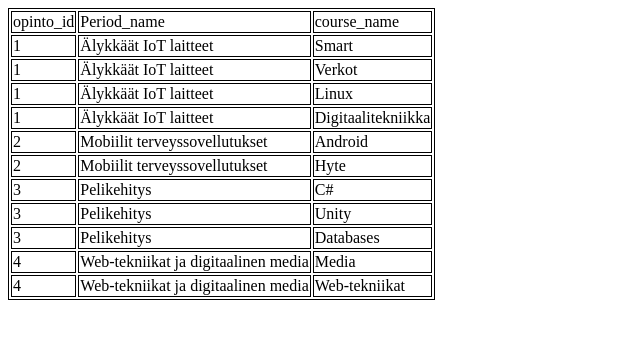
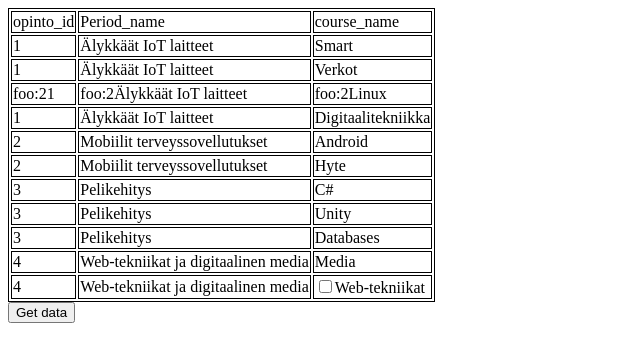
Before and after one commit to Dedasse/mswa, a plain HTML site: page FrontEnd/courses.html in a window 1280 px wide. Shown: the whole page, without its empty margins (0-640 px from the left). Drawn offline with Linux system fonts and the light colour scheme.

Commit message:
Added checkbox

```diff
--- a/FrontEnd/courses.html
+++ b/FrontEnd/courses.html
@@ -2,7 +2,7 @@
 <html lang="en">
 <head>
     <meta charset="UTF-8">
-    <title>Title</title>
+    <title>Metropolia ICT-Courses</title>
 
     <style>
 
@@ -19,6 +19,8 @@
 
     <script src="courses.js"></script>
 
+    <button id="foo">Get data</button>
+
     <script>
 
         // var children = [{num: 6, name: 'me', phone: 7}, {num: 8, name: 'him', phone: 9} , {num: 8, name: 'him', phone: 9}];
@@ -32,6 +34,8 @@
             }
         }
 
+        var checkbox = document.createElement('input'); // TODO
+
         var table = document.createElement('table');
         for( var i = 0; i < children.length; i++ ) {
 
@@ -43,12 +47,43 @@
             Object.keys(child).forEach(function(k) {
                 console.log(k);
                 var cell = row.insertCell();
+
+
+                checkbox.type = "checkbox";
+                checkbox.name = "name";
+                checkbox.value = "value";
+                checkbox.id = i;
+                console.log(checkbox.id);
+                cell.appendChild(checkbox);
+
+                if (checkbox.id == 2) {
+                    var x = document.createTextNode("foo:" + i);
+                    cell.appendChild(x);
+                }
+
                 cell.appendChild(document.createTextNode(child[k]));
             })
         }
 
         document.getElementById('container').appendChild(table);
 
+        // click.js
+        const btn = document.getElementById('foo');
+
+        btn.addEventListener('click', (event) => {
+
+            console.log('clicked');
+            // document.createElement()
+            var x = document.getElementById("0");
+
+            alert(x.innerText);
+            // x.innerText = "EASfalksdjfadsjf";
+            x.innerHTML = "fasdfasfdas";
+            alert(x);
+            alert(x);
+            cell.appendChild(document.createTextNode(child[k]));
+
+        });
     </script>
 
 </body>
```
